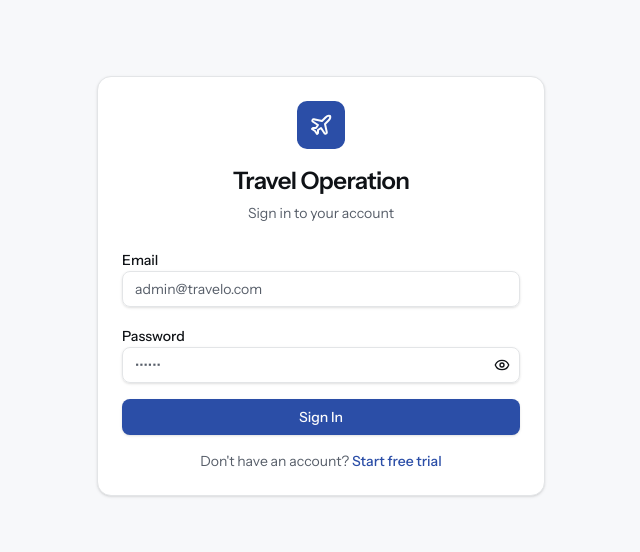
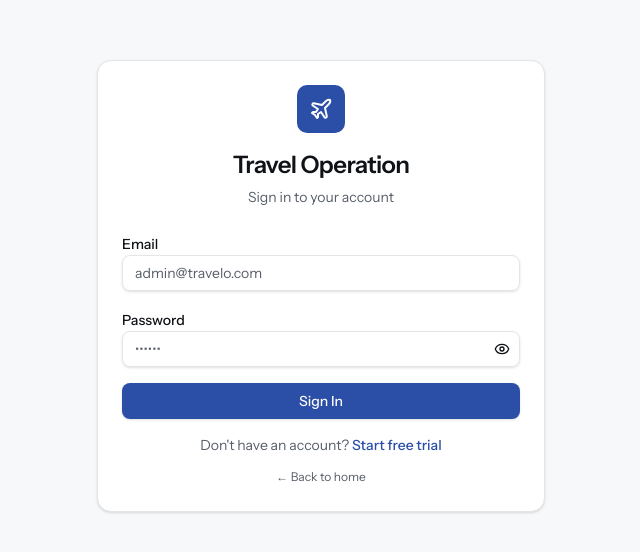
Before and after one commit to zatra360/travel-operation, a Next.js app in the folder apps/web/: page /login in a window 1280 px wide. Shown: the part 114-666 px from the top of the page, without its empty margins (319-959 px from the left). Built offline with nearby package versions, Linux system fonts and the light colour scheme; no server answers.

Commit message:
fix(web): add home link on login page

```diff
--- a/apps/web/src/app/(auth)/login/page.tsx
+++ b/apps/web/src/app/(auth)/login/page.tsx
@@ -101,6 +101,9 @@ export default function LoginPage() {
           Don&apos;t have an account?{' '}
           <Link href="/register" className="text-primary hover:underline font-medium">Start free trial</Link>
         </div>
+        <div className="mt-2 text-center">
+          <Link href="/" className="text-xs text-muted-foreground hover:text-foreground transition-colors">← Back to home</Link>
+        </div>
       </CardContent>
     </Card>
   );
```
